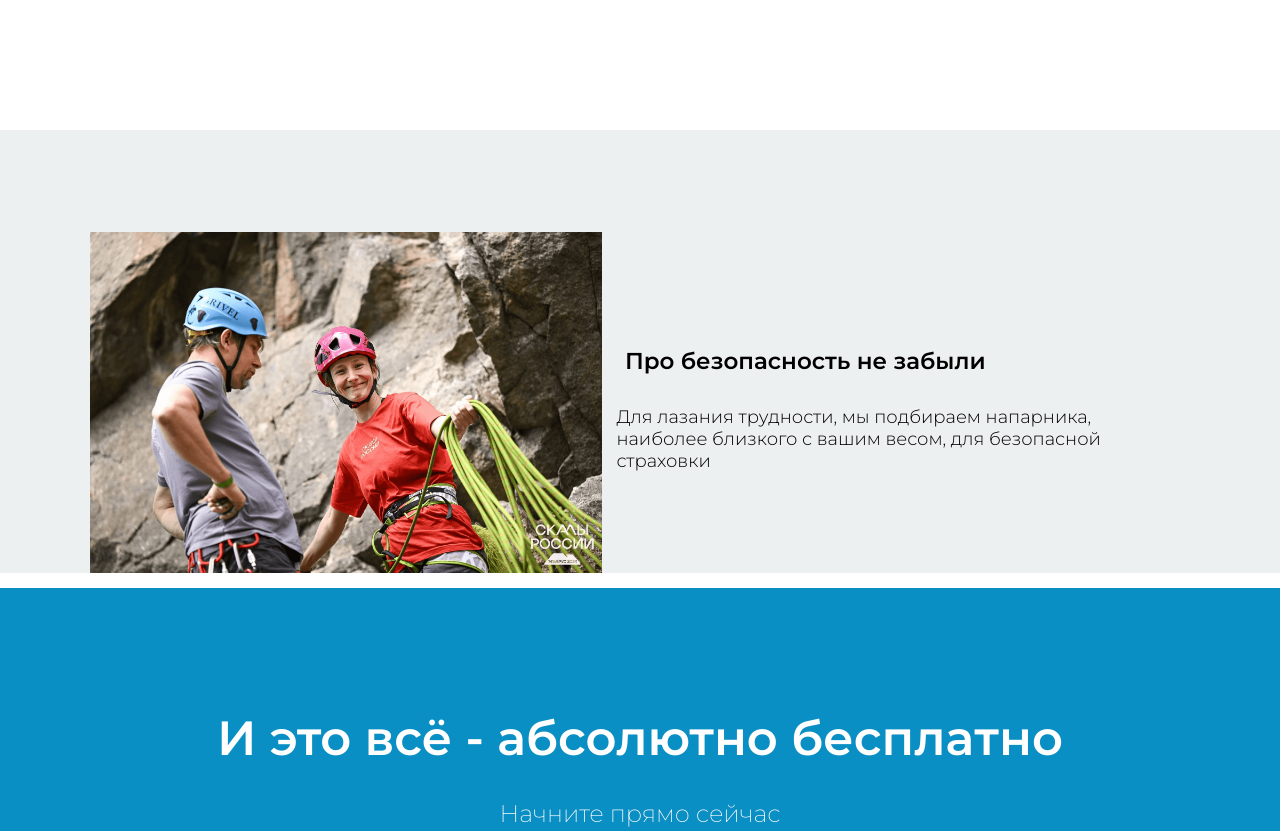
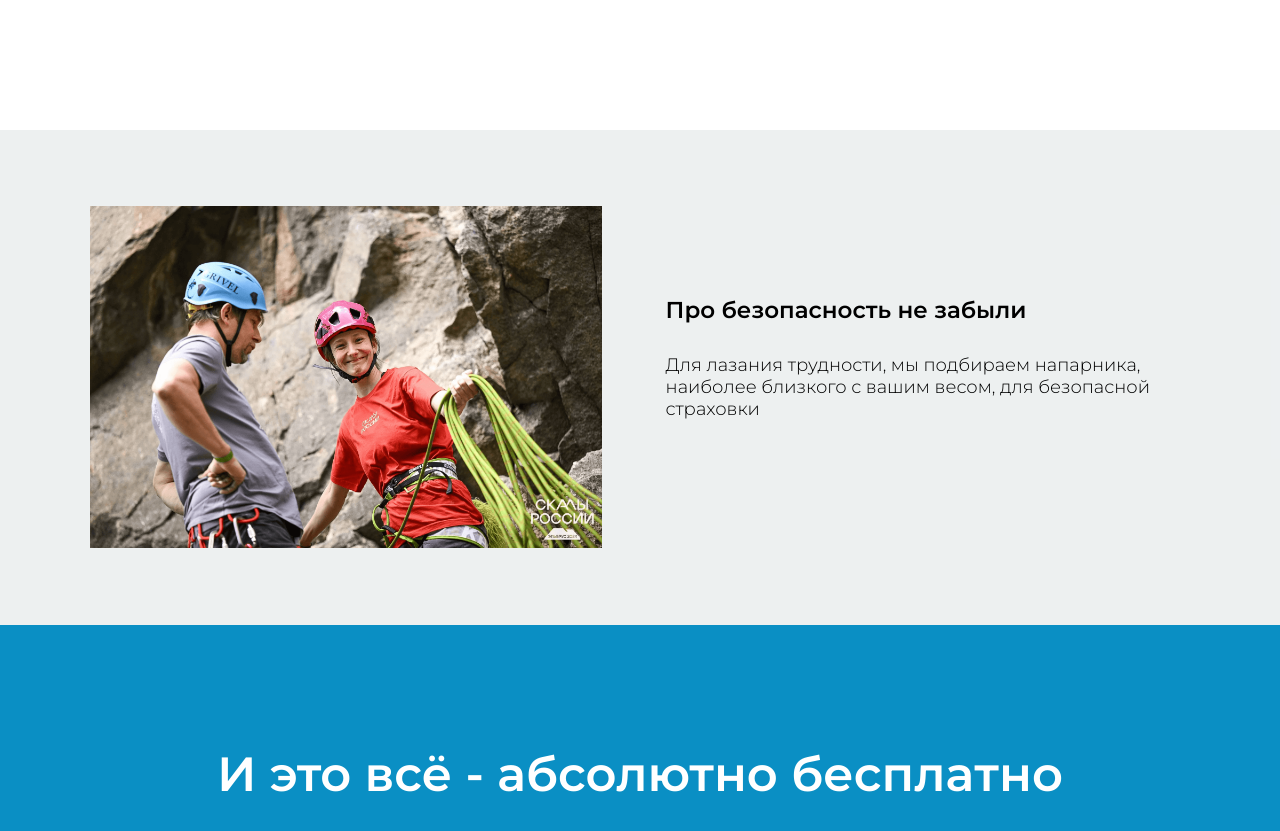
Before and after one commit to Exremum/ClimbMates, a plain HTML site: page index.html in a window 1280 px wide. Shown: the part 1320-2151 px from the top of the page. Drawn offline with Linux system fonts and the light colour scheme; a web font is replaced by a local one.

Commit message:
ClimbMates

```diff
--- a/index.css
+++ b/index.css
@@ -131,12 +131,14 @@ body {
     background-color: #e3e8e9a6;
     margin-top: 11%;
     width: 100%;
+    padding-top: 6%;
+    padding-bottom: 6%;
 }
 
 .bezopas img {
     max-width: 100%;
     width: 40%;
-    margin-top: 8%;
+
     margin-left: 7%;
     display: flex;
     float: left;
@@ -147,9 +149,10 @@ body {
     color: #000000;
     font-weight: 600;
     font-family: "Montserrat", sans-serif;
-    float: right;
-    margin-right: 23%;
-    margin-top: 17%;
+    float: left;
+    margin-left: 5%;
+    margin-top: 7%;
+
 }
 
 .bezopas h2 {
@@ -157,9 +160,12 @@ body {
     color: #000000;
     font-weight: 300;
     font-family: "Montserrat", sans-serif;
-    float: right;
-    margin-right: 14%;
+    float: left;
+    margin-left: 5%;
+
 }
+
+.right-block { display: flex; flex-direction: column; padding-left: 20%; }
 
 .basement {
     padding-top: 133px;
```
Also changed, not shown: index.html (+1 -0 lines).
